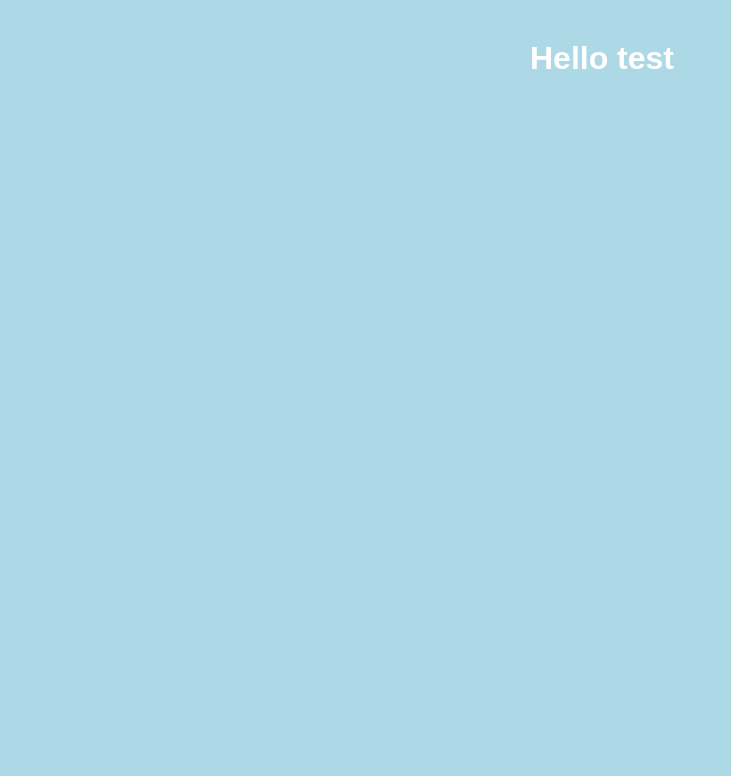
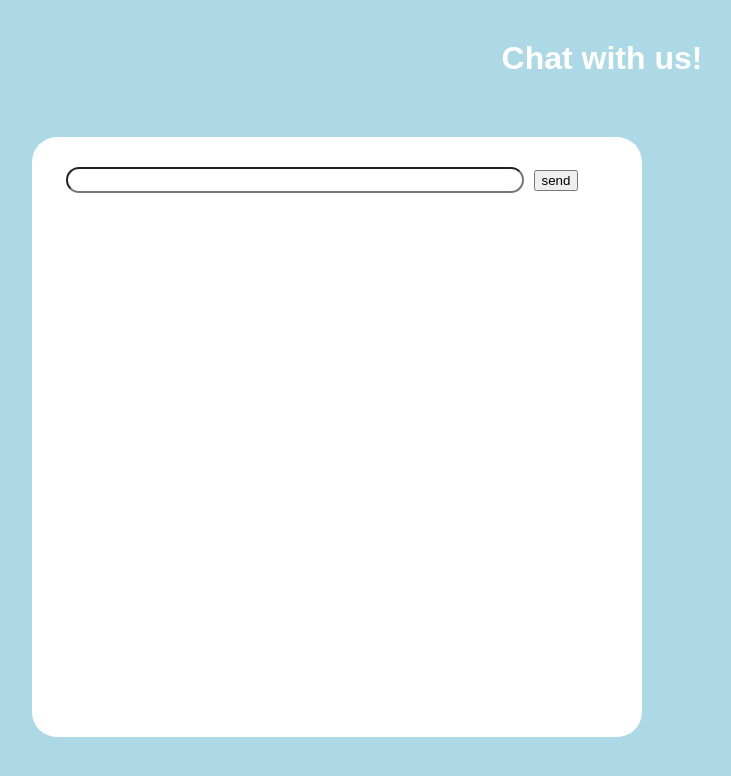
Before and after one commit to khizr/AppointmentSystem, a React (Create React App) app in the folder team05-reactapp/: page /Chat in a window 1280 px wide. Shown: the top 776 px of the page, without its empty margins (38-769 px from the left). Built offline with nearby package versions, Linux system fonts and the light colour scheme.

Commit message:
chat input working, css work required

```diff
--- a/team05-reactapp/package.json
+++ b/team05-reactapp/package.json
@@ -11,7 +11,8 @@
     "react": "^16.13.1",
     "react-dom": "^16.13.1",
     "react-router-dom": "^5.2.0",
-    "react-scripts": "3.4.1"
+    "react-scripts": "3.4.1",
+    "react-uid": "^2.3.0"
   },
   "scripts": {
     "start": "react-scripts start",
--- a/team05-reactapp/src/react components/Chat/index.js
+++ b/team05-reactapp/src/react components/Chat/index.js
@@ -1,12 +1,66 @@
 import React from "react";
+import {uid} from 'react-uid';
+import "./styles.css";
 
 /* Component for the Chat page */
 class Chat extends React.Component {
-    render() {
-      return (
-        <h1>Hello test</h1>
-      );
-    }
+
+  state = {
+    message: "",
+    sentMessages: []
   }
 
+  handleInputChange = (event) => {
+
+    const target = event.target
+    const value = target.value
+    const name = target.name
+
+    this.setState({
+      message: value
+    })
+
+  }
+
+  sendMessage = () => {
+
+    const messageList = this.state.sentMessages
+    const message = {text: this.state.message}
+    messageList.push(message)
+
+    this.setState({
+      sentMessages: messageList
+    })
+  }
+
+  render() {
+    return (
+      <div>
+        <h1>Chat with us!</h1>
+        <div id="chatbox">
+
+          <input id="textbox"
+          type="text"
+          value = {this.state.message}
+          onChange={this.handleInputChange}
+          name = "message"
+          />
+          <button onClick={this.sendMessage}>send</button>
+
+          <ul id='messageList'>
+            {this.state.sentMessages.map((msg) => {
+              return(
+                <li className="message" key={uid(msg)}>
+                  {msg.text}
+                </li>
+              )
+            })}
+          </ul>
+        </div>
+      </div>
+
+    );
+  }
+}
+
   export default Chat;
--- /dev/null
+++ b/team05-reactapp/src/react components/Chat/styles.css
@@ -0,0 +1,39 @@
+#chatbox {
+	/* Add properties below */
+    position: relative;
+    border-radius: 25px;
+    height: 600px;
+    width: 600px;
+    margin-top: 60px;
+    margin-left: 30px;
+    margin-right: 30px;
+    margin-bottom: 40px;
+    background-color: rgb(255, 255, 255);
+    padding-left: 10px;
+}
+
+#messageList {
+    float: right;
+}
+
+.message {
+	/* Add properties below */
+    color: black;
+    display: block;
+    background-color: rgb(199, 199, 199);
+    margin: 10px;
+    margin-right: 30px;
+    border-radius: 25px;
+    min-height: 20px;
+    max-width: 300px;
+    padding : 10px;
+
+}
+
+#textbox {
+    margin-top: 30px;
+    margin-right: 10px;
+    border-radius: 25px;
+    width: 450px;
+    height: 20px;
+}
```
Also changed, not shown: 1 other file (tests, documents, lock files or other folders).
